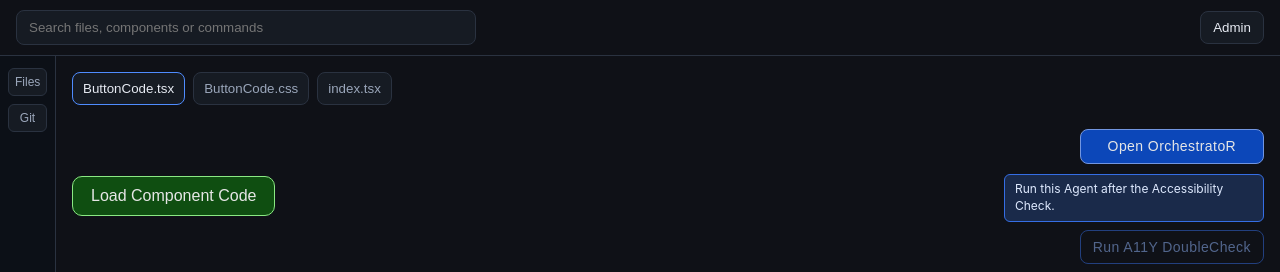
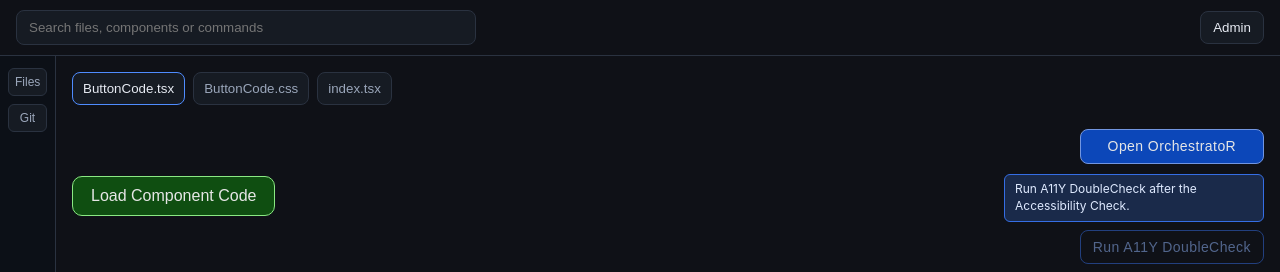
Before and after one commit to orchestratorlabs/orchestrator, a React (Vite) app: page / in a window 1280 px wide. Both pictures are taken after a click on the button "Run A11Y DoubleCheck". Shown: the top 272 px of the page. Built offline with nearby package versions, Linux system fonts and the light colour scheme; a web font is replaced by a local one.

Commit message:
Backup 2026-05-15 - Refine A11Y DoubleCheck tooltip copy

```diff
--- a/src/features/workspace/WorkspacePane.tsx
+++ b/src/features/workspace/WorkspacePane.tsx
@@ -615,7 +615,7 @@ export function WorkspacePane({
                 role="tooltip"
                 className="a11y-tooltip"
               >
-                Run this Agent after the Accessibility Check.
+                Run A11Y DoubleCheck after the Accessibility Check.
               </span>
             </div>
           )}
```
